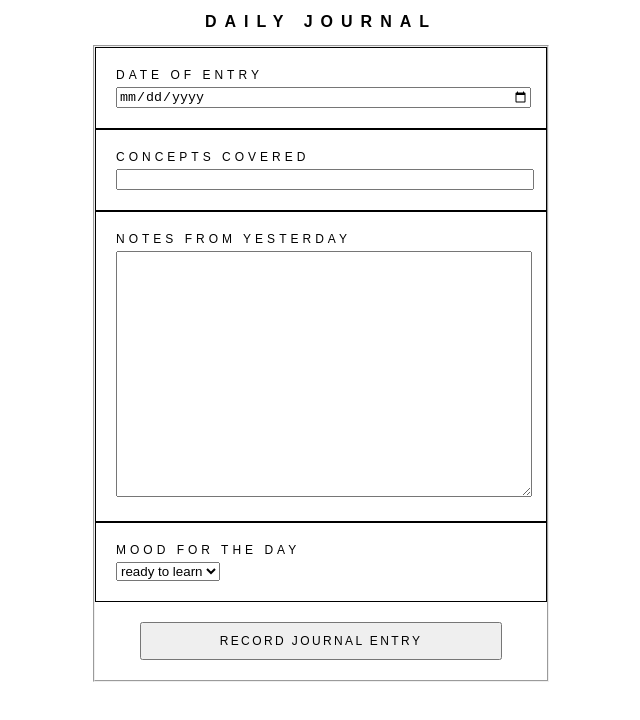
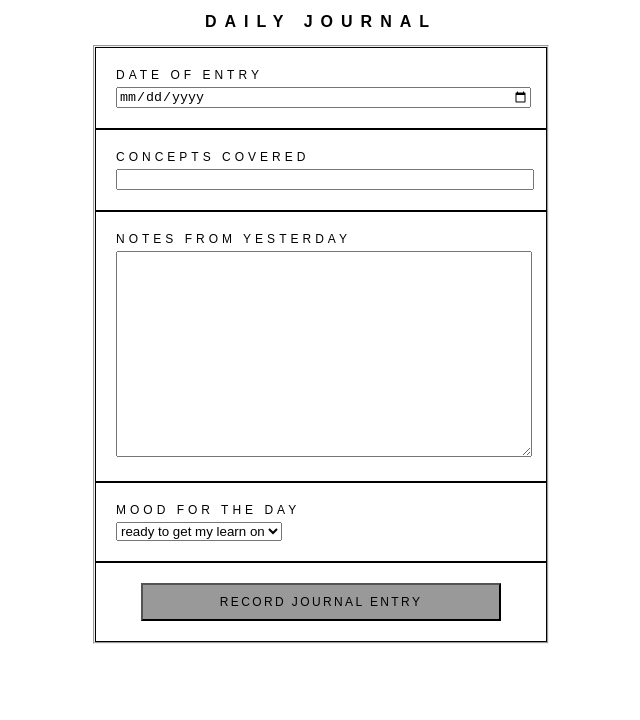
Before and after one commit to lindseyemaddox/daily-journal, a plain HTML site: page index.html in a window 1280 px wide. Shown: the whole page, without its empty margins (319-959 px from the left). Drawn offline with Linux system fonts and the light colour scheme.

Commit message:
left some stuff from a long time ago. woops.

```diff
--- a/index.html
+++ b/index.html
@@ -47,15 +47,18 @@
 
                     <select>
 
-                        <option>ready to learn</option>
+                        <option>ready to get my learn on</option>
                         <option>off my game</option>
 
                     </select>
 
                 </div>
 
-                <button>Record Journal Entry</button>
+                <div class='form__entry--button-case'>
 
+                    <button>Record Journal Entry</button>
+
+                </div>
 
             </fieldset>
 
--- a/styles/journal.css
+++ b/styles/journal.css
@@ -43,20 +43,28 @@ fieldset {
 }
 
 .form__entry textarea {
-    height: 30vh;
+    height: 25vh;
+    resize: vertical;
+    overflow-x: hidden;
 }
 
-.form__case button {
+.form__entry--button-case {
+    border: 1px solid #000;
+}
+
+.form__entry--button-case button {
+    background-color: #999;
     font-size: .75em;
     letter-spacing: .2em;
     margin: 20px 10%;
     padding: 10px 0;
     text-transform: uppercase;
+    transition: all 400ms ease;
     width: 80%;
 }
 
-.form__case button:hover {
+.form__entry--button-case button:hover {
     color: #fff;
     cursor: pointer;
-    background-color: #999;
+    background-color: #333;
 }
```
